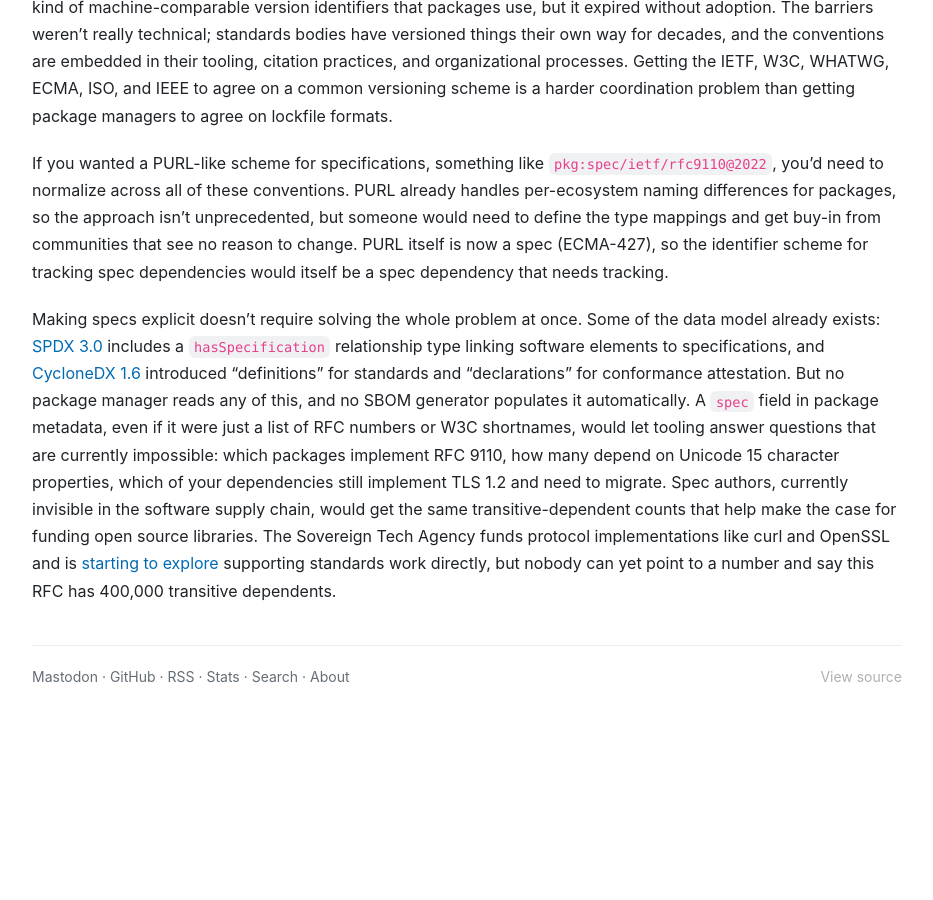
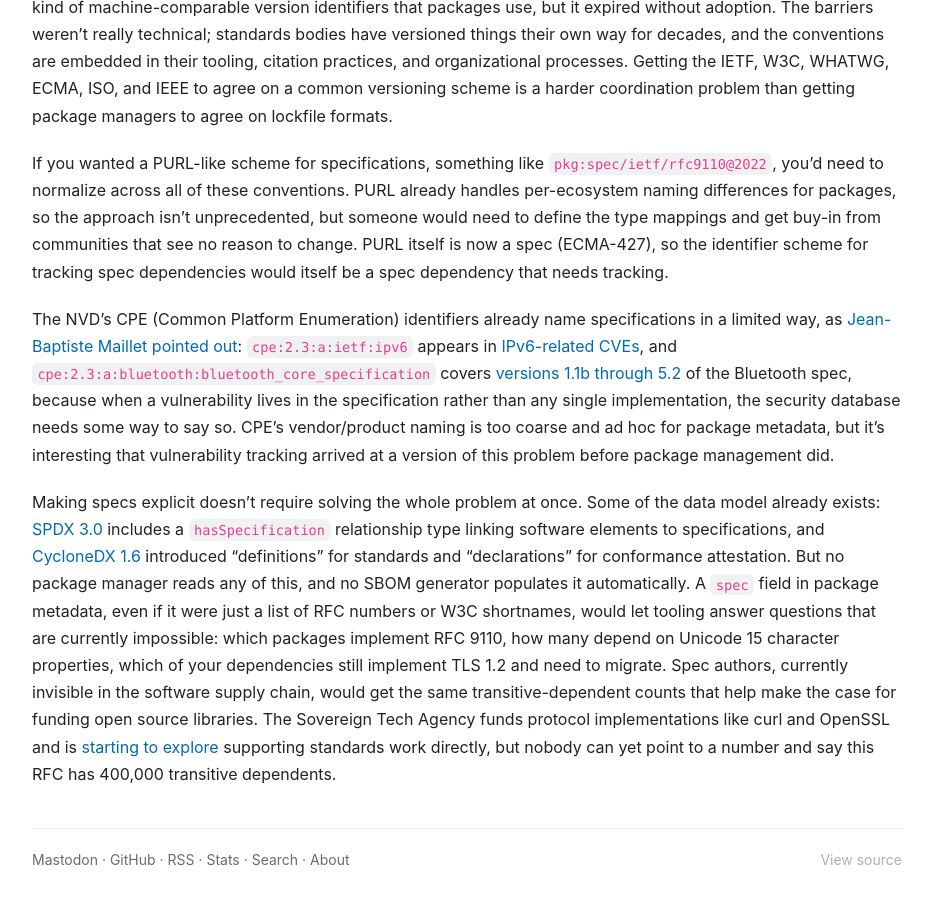
Before and after one commit to andrew/nesbitt.io, a Jekyll site: the page built from _posts/2026-02-23-where-do-specifications-fit-in-the-dependency-tree.md, in a window 1280 px wide and 900 px high, scrolled down 5005 px. Shown: the whole window, without its empty margins (173-1106 px from the left). Built offline with Jekyll 4.4.1, drawn with Linux system fonts in a browser that asks for light colours; before the commit the page ends 5722 px from its top, so only the background shows below that.

Commit message:
Add discussion on CPE identifiers and their role in specification tracking

```diff
--- a/_posts/2026-02-23-where-do-specifications-fit-in-the-dependency-tree.md
+++ b/_posts/2026-02-23-where-do-specifications-fit-in-the-dependency-tree.md
@@ -83,4 +83,6 @@
 
 If you wanted a PURL-like scheme for specifications, something like `pkg:spec/ietf/rfc9110@2022`, you'd need to normalize across all of these conventions. PURL already handles per-ecosystem naming differences for packages, so the approach isn't unprecedented, but someone would need to define the type mappings and get buy-in from communities that see no reason to change. PURL itself is now a spec (ECMA-427), so the identifier scheme for tracking spec dependencies would itself be a spec dependency that needs tracking.
 
+The NVD's CPE (Common Platform Enumeration) identifiers already name specifications in a limited way, as [Jean-Baptiste Maillet pointed out](https://infosec.exchange/@jbm/116119872920051763): `cpe:2.3:a:ietf:ipv6` appears in [IPv6-related CVEs](https://nvd.nist.gov/vuln/detail/CVE-2025-23018), and `cpe:2.3:a:bluetooth:bluetooth_core_specification` covers [versions 1.1b through 5.2](https://nvd.nist.gov/vuln/detail/CVE-2020-26555) of the Bluetooth spec, because when a vulnerability lives in the specification rather than any single implementation, the security database needs some way to say so. CPE's vendor/product naming is too coarse and ad hoc for package metadata, but it's interesting that vulnerability tracking arrived at a version of this problem before package management did.
+
 Making specs explicit doesn't require solving the whole problem at once. Some of the data model already exists: [SPDX 3.0](https://spdx.github.io/spdx-spec/v3.0.1/) includes a `hasSpecification` relationship type linking software elements to specifications, and [CycloneDX 1.6](https://cyclonedx.org/) introduced "definitions" for standards and "declarations" for conformance attestation. But no package manager reads any of this, and no SBOM generator populates it automatically. A `spec` field in package metadata, even if it were just a list of RFC numbers or W3C shortnames, would let tooling answer questions that are currently impossible: which packages implement RFC 9110, how many depend on Unicode 15 character properties, which of your dependencies still implement TLS 1.2 and need to migrate. Spec authors, currently invisible in the software supply chain, would get the same transitive-dependent counts that help make the case for funding open source libraries. The Sovereign Tech Agency funds protocol implementations like curl and OpenSSL and is [starting to explore](https://bsky.app/profile/sovereign.tech/post/3menmziyjy225) supporting standards work directly, but nobody can yet point to a number and say this RFC has 400,000 transitive dependents.
```
